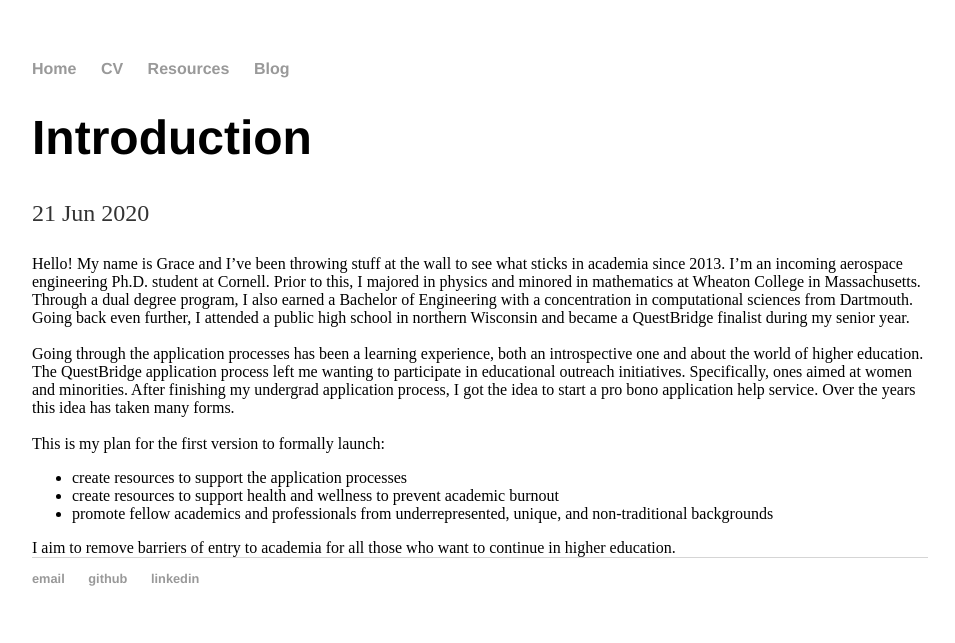
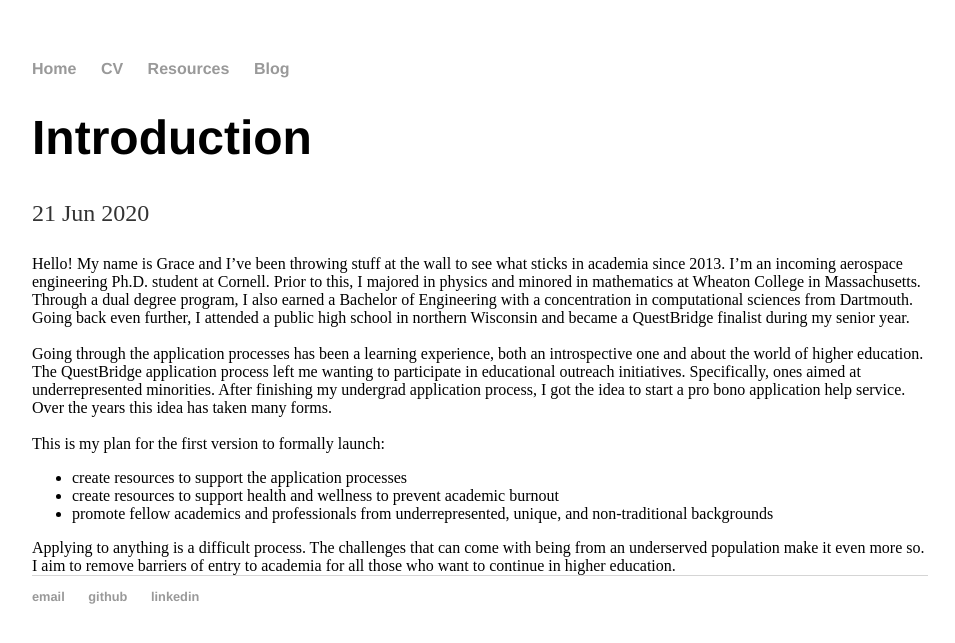
Before and after one commit to ggenszler/ggenszler.github.io, a Jekyll site: the page built from _posts/2020-06-21-introduction.md, in a window 1280 px wide. Shown: the top 643 px of the page, without its empty margins (160-1115 px from the left). Built offline with Jekyll 4.4.1, drawn with Linux system fonts in a browser that asks for light colours.

Commit message:
Update 2020-06-21-introduction.md

```diff
--- a/_posts/2020-06-21-introduction.md
+++ b/_posts/2020-06-21-introduction.md
@@ -7,7 +7,7 @@ date: 2020-06-21
 <font size="3">
 Hello! My name is Grace and I’ve been throwing stuff at the wall to see what sticks in academia since 2013. I’m an incoming aerospace engineering Ph.D. student at Cornell. Prior to this, I majored in physics and minored in mathematics at Wheaton College in Massachusetts. Through a dual degree program, I also earned a Bachelor of Engineering with a concentration in computational sciences from Dartmouth. Going back even further, I attended a public high school in northern Wisconsin and became a QuestBridge finalist during my senior year. <br><br>
 
-Going through the application processes has been a learning experience, both an introspective one and about the world of higher education. The QuestBridge application process left me wanting to participate in educational outreach initiatives. Specifically, ones aimed at women and minorities. After finishing my undergrad application process, I got the idea to start a pro bono application help service. Over the years this idea has taken many forms. <br><br>
+Going through the application processes has been a learning experience, both an introspective one and about the world of higher education. The QuestBridge application process left me wanting to participate in educational outreach initiatives. Specifically, ones aimed at underrepresented minorities. After finishing my undergrad application process, I got the idea to start a pro bono application help service. Over the years this idea has taken many forms. <br><br>
 
 This is my plan for the first version to formally launch:
 <ul>
@@ -15,4 +15,4 @@ This is my plan for the first version to formally launch:
 <li>create resources to support health and wellness to prevent academic burnout</li>
 <li>promote fellow academics and professionals from underrepresented, unique, and non-traditional backgrounds</li>
 </ul>
-I aim to remove barriers of entry to academia for all those who want to continue in higher education.</font>
+Applying to anything is a difficult process. The challenges that can come with being from an underserved population make it even more so. I aim to remove barriers of entry to academia for all those who want to continue in higher education.</font>
```
